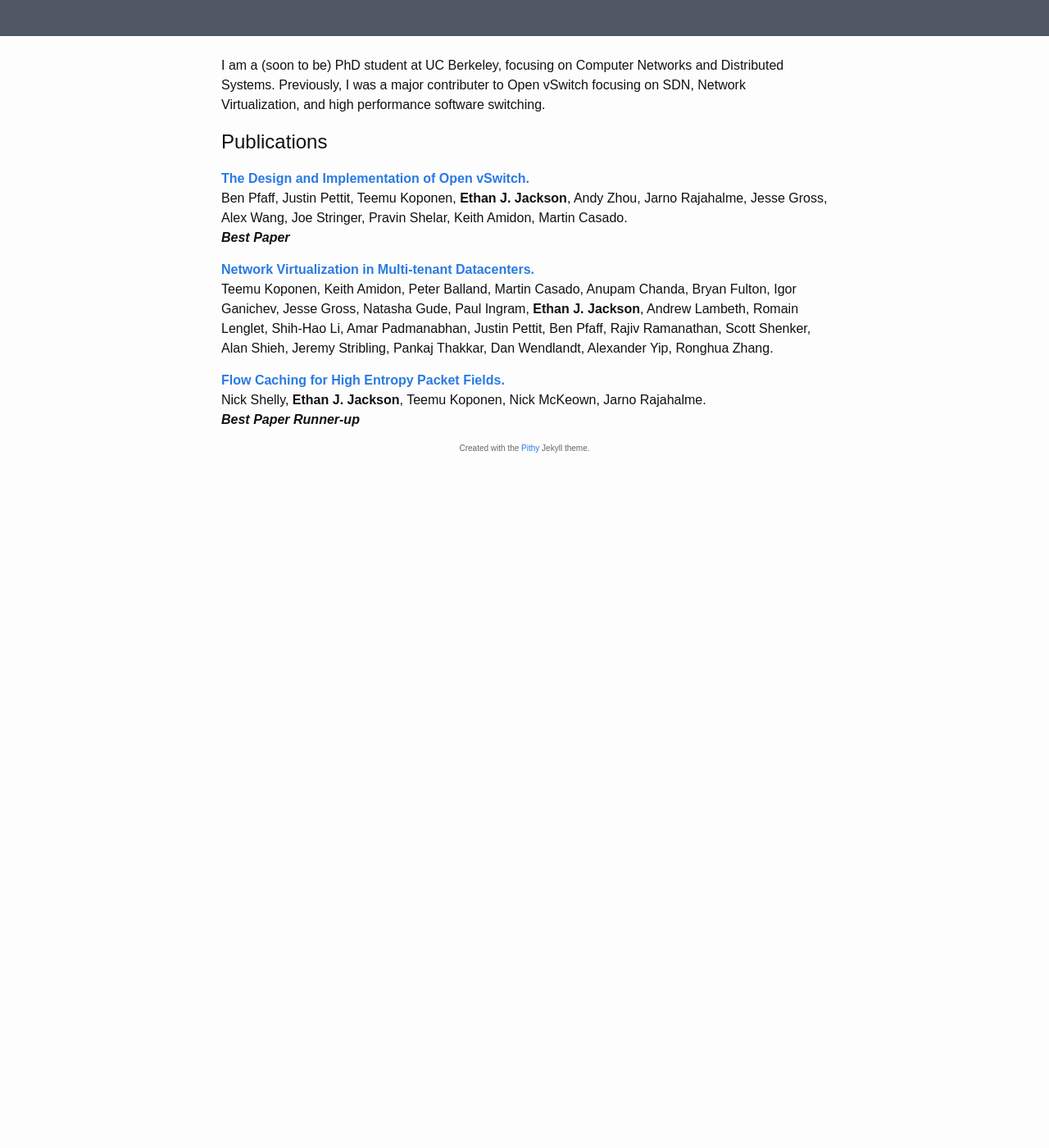
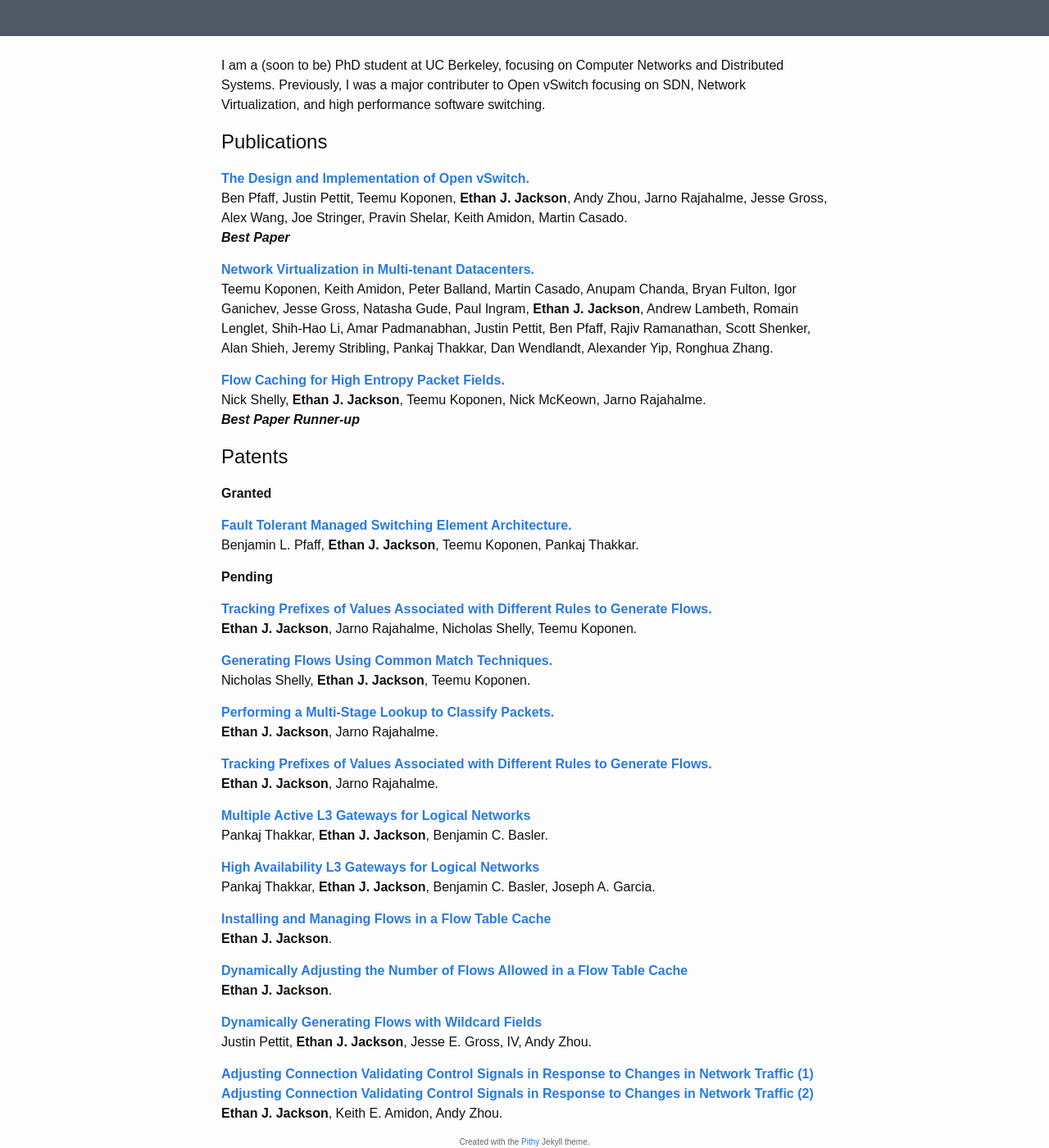
Before and after one commit to ejj/ejj.github.io, a Jekyll site: the page built from index.md, in a window 1280 px wide and 1400 px high, scrolled down 134 px. Shown: the whole window at 82% size. Built offline with Jekyll 4.4.1, drawn with Linux system fonts in a browser that asks for light colours; before the commit the page ends 900 px from its top, so only the background shows below that.

Commit message:
Add patents to the website

```diff
--- a/index.md
+++ b/index.md
@@ -24,6 +24,44 @@ Alan Shieh, Jeremy Stribling, Pankaj Thakkar, Dan Wendlandt, Alexander Yip,
 Ronghua Zhang.
 
 [**Flow Caching for High Entropy Packet Fields.**]({{ site.baseurl }}/publications/caching.pdf)\\
-Nick Shelly, **Ethan J. Jackson**, Teemu Koponen, Nick McKeown,
-Jarno Rajahalme.\\
+Nick Shelly, **Ethan J. Jackson**, Teemu Koponen, Nick McKeown, Jarno Rajahalme.\\
 ***Best Paper Runner-up***
+
+Patents
+-------
+
+#### **Granted** ####
+[**Fault Tolerant Managed Switching Element Architecture.**](http://www.uspto.gov/web/patents/patog/week50/OG/html/1409-3/US08913483-20141216.html)\\
+Benjamin L. Pfaff, **Ethan J. Jackson**, Teemu Koponen, Pankaj Thakkar.
+
+#### **Pending** ####
+[**Tracking Prefixes of Values Associated with Different Rules to Generate Flows.**](http://appft.uspto.gov/netacgi/nph-Parser?Sect1=PTO2&Sect2=HITOFF&p=1&u=%2Fnetahtml%2FPTO%2Fsearch-bool.html&r=1&f=G&l=50&co1=AND&d=PG01&s1=20150092778&OS=20150092778&RS=20150092778)\\
+**Ethan J. Jackson**, Jarno Rajahalme, Nicholas Shelly, Teemu Koponen.
+
+[**Generating Flows Using Common Match Techniques.**](http://appft.uspto.gov/netacgi/nph-Parser?Sect1=PTO2&Sect2=HITOFF&u=%2Fnetahtml%2FPTO%2Fsearch-adv.html&r=1&f=G&l=50&d=PG01&p=1&S1=20150078385&OS=20150078385&RS=20150078385)\\
+Nicholas Shelly, **Ethan J. Jackson**, Teemu Koponen.
+
+[**Performing a Multi-Stage Lookup to Classify Packets.**](http://appft.uspto.gov/netacgi/nph-Parser?Sect1=PTO1&Sect2=HITOFF&d=PG01&p=1&u=%2Fnetahtml%2FPTO%2Fsrchnum.html&r=1&f=G&l=50&s1=%2220150078386%22.PGNR.&OS=DN/20150078386&RS=DN/20150078386)\\
+**Ethan J. Jackson**, Jarno Rajahalme.
+
+[**Tracking Prefixes of Values Associated with Different Rules to Generate Flows.**](http://appft.uspto.gov/netacgi/nph-Parser?Sect1=PTO2&Sect2=HITOFF&u=%2Fnetahtml%2FPTO%2Fsearch-adv.html&r=1&f=G&l=50&d=PG01&p=1&S1=20150078384&OS=20150078384&RS=20150078384)\\
+**Ethan J. Jackson**, Jarno Rajahalme.
+
+[**Multiple Active L3 Gateways for Logical Networks**](http://appft.uspto.gov/netacgi/nph-Parser?Sect1=PTO2&Sect2=HITOFF&u=%2Fnetahtml%2FPTO%2Fsearch-adv.html&r=1&f=G&l=50&d=PG01&p=1&S1=20150063364&OS=20150063364&RS=20150063364)\\
+Pankaj Thakkar, **Ethan J. Jackson**, Benjamin C. Basler.
+
+[**High Availability L3 Gateways for Logical Networks**](http://appft.uspto.gov/netacgi/nph-Parser?Sect1=PTO2&Sect2=HITOFF&u=%2Fnetahtml%2FPTO%2Fsearch-adv.html&r=1&f=G&l=50&d=PG01&p=1&S1=20150063360&OS=20150063360&RS=20150063360)\\
+Pankaj Thakkar, **Ethan J. Jackson**, Benjamin C. Basler, Joseph A.  Garcia.
+
+[**Installing and Managing Flows in a Flow Table Cache**](http://appft.uspto.gov/netacgi/nph-Parser?Sect1=PTO2&Sect2=HITOFF&u=%2Fnetahtml%2FPTO%2Fsearch-adv.html&r=1&f=G&l=50&d=PG01&p=1&S1=20150169457&OS=20150169457&RS=20150169457)\\
+**Ethan J. Jackson**.
+
+[**Dynamically Adjusting the Number of Flows Allowed in a Flow Table Cache**](http://appft.uspto.gov/netacgi/nph-Parser?Sect1=PTO2&Sect2=HITOFF&u=%2Fnetahtml%2FPTO%2Fsearch-adv.html&r=1&f=G&l=50&d=PG01&p=1&S1=20150169451&OS=20150169451&RS=20150169451)\\
+**Ethan J. Jackson**.
+
+[**Dynamically Generating Flows with Wildcard Fields**](http://appft.uspto.gov/netacgi/nph-Parser?Sect1=PTO1&Sect2=HITOFF&d=PG01&p=1&u=%2Fnetahtml%2FPTO%2Fsrchnum.html&r=1&f=G&l=50&s1=%2220150081833%22.PGNR.&OS=DN/20150081833&RS=DN/20150081833)\\
+Justin Pettit, **Ethan J. Jackson**, Jesse E. Gross, IV, Andy Zhou.
+
+[**Adjusting Connection Validating Control Signals in Response to Changes in Network Traffic (1)**](http://appft.uspto.gov/netacgi/nph-Parser?Sect1=PTO2&Sect2=HITOFF&u=%2Fnetahtml%2FPTO%2Fsearch-adv.html&r=1&f=G&l=50&d=PG01&p=1&S1=20150089048&OS=20150089048&RS=20150089048)
+[**Adjusting Connection Validating Control Signals in Response to Changes in Network Traffic (2)**](http://appft.uspto.gov/netacgi/nph-Parser?Sect1=PTO2&Sect2=HITOFF&u=%2Fnetahtml%2FPTO%2Fsearch-adv.html&r=1&f=G&l=50&d=PG01&p=1&S1=20150085655&OS=20150085655&RS=20150085655)\\
+**Ethan J. Jackson**, Keith E. Amidon, Andy Zhou.
```
